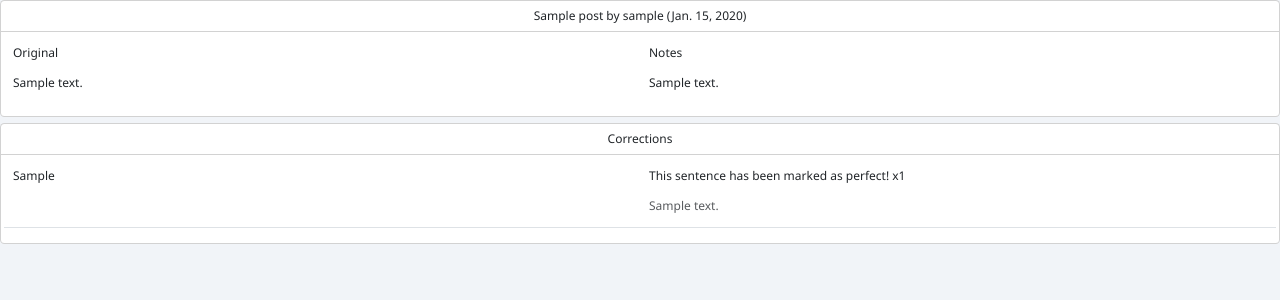
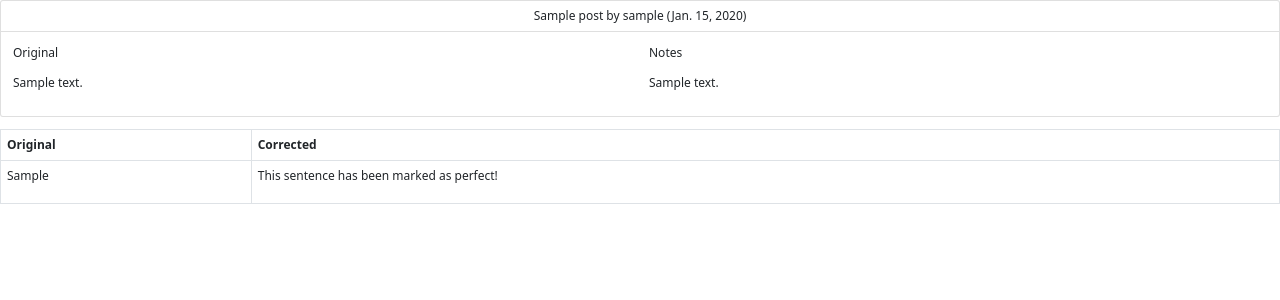
Before and after one commit to LangCorrect/server, a Django app: template langcorrect/templates/corrections/export_corrections_pdf.html in a window 1280 px wide. Shown: the top 300 px of the page. Run offline with Django 5.2, Linux system fonts and the light colour scheme; the template is opened without the code that fills it: values that come from a table or form of the project are taken from there, others are empty; tables that the repository leaves empty hold one stand-in row (values such as "Sample post"); style sheets or scripts are compiled from the project's sources; parts of the project's set-up code (start-up, migrations or seed data) failed here and were passed over.

Commit message:
refactor(export_corrections): Update to use new PostRowFeedback table and update pdf template

```diff
--- a/langcorrect/corrections/utils.py
+++ b/langcorrect/corrections/utils.py
@@ -10,6 +10,7 @@ from django.template.loader import render_to_string
 from weasyprint import HTML
 
 from config.settings.base import SITE_BASE_URL
+from langcorrect.corrections.models import PostRowFeedback
 from langcorrect.posts.models import PostRow
 
 logger = logging.getLogger(__name__)
@@ -40,7 +41,11 @@ class ExportCorrections:
         writer.writerow(CSV_HEADERS)
 
         for post_row in self.post_rows:
-            for correction in post_row.correctedrow_set.all():
+            corrections = post_row.postrowfeedback_set.filter(
+                feedback_type=PostRowFeedback.FeedbackType.CORRECTED,
+            )
+
+            for correction in corrections:
                 writer.writerow(
                     [
                         post_row.sentence,
@@ -99,7 +104,9 @@ class ExportCorrections:
                             "correction_feedback": correction.note,
                             "corrector": correction.user.username,
                         }
-                        for correction in post_row.correctedrow_set.all()
+                        for correction in post_row.postrowfeedback_set.filter(
+                            feedback_type=PostRowFeedback.FeedbackType.CORRECTED,
+                        )
                     ],
                 }
                 for post_row in self.post_rows
--- a/langcorrect/templates/corrections/export_corrections_pdf.html
+++ b/langcorrect/templates/corrections/export_corrections_pdf.html
@@ -11,7 +11,7 @@
           rel="stylesheet"
           integrity="sha384-KyZXEAg3QhqLMpG8r+8fhAXLRk2vvoC2f3B09zVXn8CA5QIVfZOJ3BCsw2P0p/We"
           crossorigin="anonymous" />
-    <link href="{% static 'css/project.css' %}" rel="stylesheet" />
+    <!-- <link href="{% static 'css/project.css' %}" rel="stylesheet" /> -->
     <title>{{ post.title }}</title>
   </head>
   <body>
@@ -19,8 +19,22 @@
       * {
         font-size: 12px;
       }
+
+      body {
+        background-color: white;
+      }
+
+      ins {
+        text-decoration: none;
+      }
+
+      ins,
+      del {
+        padding: 0 3px;
+        font-weight: 600;
+      }
     </style>
-    <div class="card">
+    <div class="card mb-3">
       <div class="card-header bg-transparent text-center">
         {{ post.title }} by {{ post.user.username }} ({{ post.created|naturalday }})
       </div>
@@ -37,32 +51,34 @@
         </div>
       </div>
     </div>
-    <div class="card mt-2">
-      <div class="card-header bg-transparent text-center">Corrections</div>
-      <div class="card-body">
+    <table class="table table-bordered">
+      <thead>
+        <tr>
+          <th scope="col">Original</th>
+          <th scope="col">Corrected</th>
+        </tr>
+      </thead>
+      <tbody>
         {% for post_row in post_rows %}
-          {% if post_row.correctedrow_set.all %}
-            <div class="row border-bottom mb-1">
-              <div class="col-6">
-                <p>{{ post_row.sentence }}</p>
-              </div>
-              <div class="col-6">
-                {% if post_row.perfectrow_set.all.count > 0 %}
-                  <p>This sentence has been marked as perfect! x{{ post_row.perfectrow_set.all.count }}</p>
-                {% endif %}
-                <div class="d-grid gap-2">
-                  {% for correction in post_row.correctedrow_set.all %}
-                    <div>
-                      <p class="mb-0">{{ correction.display_correction|safe }}</p>
+          <tr>
+            <td>{{ post_row.sentence }}</td>
+            <td>
+              {% if post_row.postrowfeedback_set.all %}
+                {% for correction in post_row.postrowfeedback_set.all %}
+                  {% if correction.feedback_type == "perfect" %}
+                    <p>This sentence has been marked as perfect!</p>
+                  {% else %}
+                    <div class="border mb-2 p-1">
+                      <p>{{ correction.display_correction|safe }}</p>
                       <p class="text-muted">{{ correction.note }}</p>
                     </div>
-                  {% endfor %}
-                </div>
-              </div>
-            </div>
-          {% endif %}
+                  {% endif %}
+                {% endfor %}
+              {% endif %}
+            </td>
+          </tr>
         {% endfor %}
-      </div>
-    </div>
+      </tbody>
+    </table>
   </body>
 </html>
```
